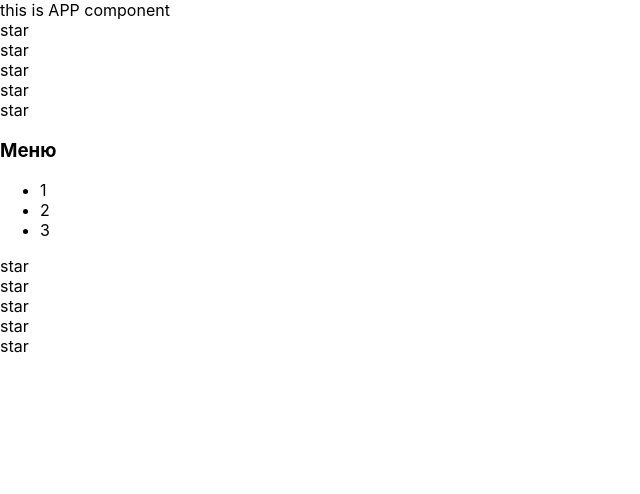
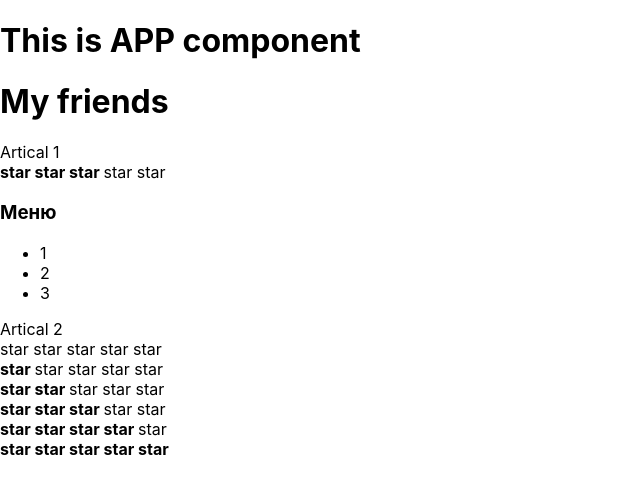
Before and after one commit to maxxjsmaxx/samurai-way-main-lesson, a React (Create React App) app: page / in a window 1280 px wide. Shown: the top 494 px of the page, without its empty margins (0-640 px from the left). Built offline with nearby package versions, Linux system fonts and the light colour scheme.

Commit message:
lesson-003

```diff
--- a/src/App.tsx
+++ b/src/App.tsx
@@ -1,58 +1,30 @@
 import React from 'react';
 import './App.css';
 import Accordion from "./components/Accordion/Accordion";
+import {Rating} from "./components/Rating/Rating";
 
 function App() {
     return (
         <div className="App">
-            <AppTitle />
-            <Rating/>
+            <PageTitle title={"This is APP component"}/>
+            <PageTitle title={"My friends"}/>
+            Artical 1
+            <Rating value={3}/>
             <Accordion/>
-            <Rating/>
+            Artical 2
+            <Rating value={0}/>
+            <Rating value={1}/>
+            <Rating value={2}/>
+            <Rating value={3}/>
+            <Rating value={4}/>
+            <Rating value={5}/>
         </div>
     );
 }
 
-function AppTitle() {
-    return <>this is APP component</>
-}
-
-function Rating() {
-    return (
-        <div>
-            <Star/>
-            <Star/>
-            <Star/>
-            <Star/>
-            <Star/>
-        </div>
-    )
-}
-
-function Star() {
-    return (
-        <div>star</div>
-    )
+function PageTitle(props: any) {
+    return <h1>{props.title}</h1>
 }
 
 
-
-export function AccordionTitle() {
-    return(
-        <div><h3>Меню</h3></div>
-    )
-}
-
-export function AccordionBody() {
-    return(
-        <div>
-            <ul>
-                <li>1</li>
-                <li>2</li>
-                <li>3</li>
-            </ul>
-        </div>
-    )
-}
-
 export default App;
--- a/src/components/Accordion/Accordion.tsx
+++ b/src/components/Accordion/Accordion.tsx
@@ -1,5 +1,4 @@
 import React from "react";
-import {AccordionBody, AccordionTitle} from "../../App";
 
 function Accordion() {
     return (
@@ -10,4 +9,18 @@ function Accordion() {
     );
 }
 
+export function AccordionTitle() {
+    return (
+        <h3>Меню</h3>
+    )
+}
+
+export function AccordionBody() {
+    return <ul>
+        <li>1</li>
+        <li>2</li>
+        <li>3</li>
+    </ul>
+}
+
 export default Accordion;
--- /dev/null
+++ b/src/components/Rating/Rating.tsx
@@ -0,0 +1,84 @@
+import React from "react";
+
+export function Rating(props: any) {
+
+    if (props.value === 1) {
+        return (
+            <div>
+                <Star selected={true}/>
+                <Star selected={false}/>
+                <Star selected={false}/>
+                <Star selected={false}/>
+                <Star selected={false}/>
+            </div>
+        )
+    }
+
+    if (props.value === 2) {
+        return (
+            <div>
+                <Star selected={true}/>
+                <Star selected={true}/>
+                <Star selected={false}/>
+                <Star selected={false}/>
+                <Star selected={false}/>
+            </div>
+        )
+    }
+
+    if (props.value === 3) {
+        return (
+            <div>
+                <Star selected={true}/>
+                <Star selected={true}/>
+                <Star selected={true}/>
+                <Star selected={false}/>
+                <Star selected={false}/>
+            </div>
+        )
+    }
+
+    if (props.value === 4) {
+        return (
+            <div>
+                <Star selected={true}/>
+                <Star selected={true}/>
+                <Star selected={true}/>
+                <Star selected={true}/>
+                <Star selected={false}/>
+            </div>
+        )
+    }
+
+    if (props.value === 5) {
+        return (
+            <div>
+                <Star selected={true}/>
+                <Star selected={true}/>
+                <Star selected={true}/>
+                <Star selected={true}/>
+                <Star selected={true}/>
+            </div>
+        )
+    }
+
+    return (
+        <div>
+            <Star selected={false}/>
+            <Star selected={false}/>
+            <Star selected={false}/>
+            <Star selected={false}/>
+            <Star selected={false}/>
+        </div>
+    )
+
+}
+
+function Star(props: any) {
+    if (props.selected === true) {
+        return <span><b>star </b></span>
+    } else {
+
+    }
+    return <span>star </span>
+}
```
